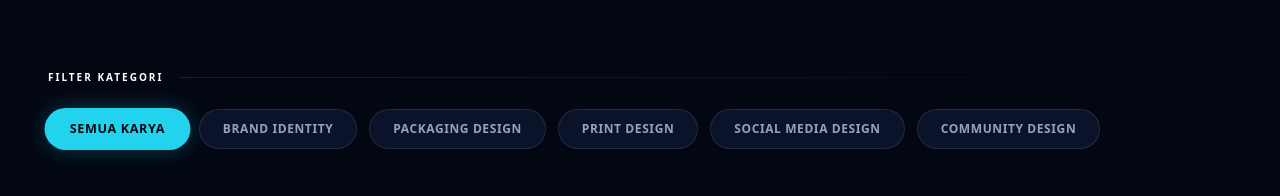
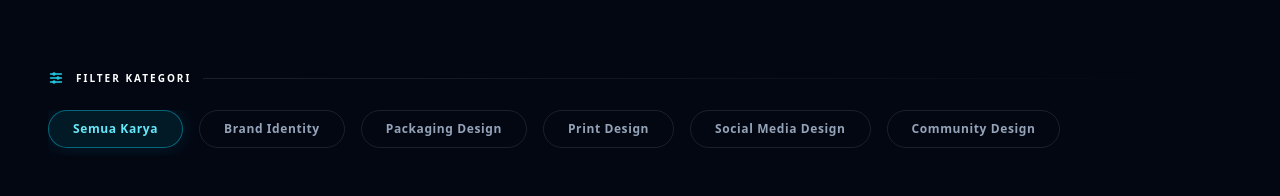
Before and after one commit to Rafli161102/CV-MRR, a Next.js app: page /projects in a window 1280 px wide. Shown: the part 423-619 px from the top of the page. Built offline with nearby package versions, Linux system fonts and the light colour scheme; grey boxes are pictures that could not be loaded.

Commit message:
Update page.jsx

```diff
--- a/src/app/projects/page.jsx
+++ b/src/app/projects/page.jsx
@@ -19,6 +19,12 @@ const SparklesIcon = () => (
   </svg>
 );
 
+const FilterIcon = () => (
+  <svg xmlns="http://www.w3.org/2000/svg" fill="none" viewBox="0 0 24 24" strokeWidth={2} stroke="currentColor" className="w-4 h-4 text-cyan-400">
+    <path strokeLinecap="round" strokeLinejoin="round" d="M10.5 6h9.75M10.5 6a1.5 1.5 0 11-3 0m3 0a1.5 1.5 0 10-3 0M3.75 6H7.5m3 12h9.75m-9.75 0a1.5 1.5 0 01-3 0m3 0a1.5 1.5 0 00-3 0m-3.75 0H7.5m9-6h3.75m-3.75 0a1.5 1.5 0 01-3 0m3 0a1.5 1.5 0 00-3 0m-9.75 0h9.75" />
+  </svg>
+);
+
 export default function ProjectsPage() {
   const [activeCategory, setActiveCategory] = useState('All');
 
@@ -29,20 +35,19 @@ export default function ProjectsPage() {
     : PROJECT_LIST.filter(project => project.category === activeCategory);
 
   return (
-    // FIX UTAMA: overflow-hidden di root div untuk membunuh semua potensi layar melar di HP
+    // Membunuh potensi horizontal scrolling di Body, tapi mengizinkannya di Menu Kategori
     <div className="min-h-screen pt-32 pb-24 relative overflow-hidden bg-[#030712]">
 
-      {/* Background Decor (Posisi aman di dalam pembungkus overflow-hidden) */}
+      {/* Background Decor */}
       <div className="absolute top-0 right-0 w-[80vw] h-[80vw] max-w-[600px] max-h-[600px] bg-cyan-900/20 rounded-full blur-[120px] pointer-events-none -z-10 translate-x-1/3 -translate-y-1/3"></div>
       <div className="absolute bottom-0 left-0 w-[80vw] h-[80vw] max-w-[600px] max-h-[600px] bg-indigo-900/20 rounded-full blur-[120px] pointer-events-none -z-10 -translate-x-1/3 translate-y-1/3"></div>
 
       <div className="max-w-[1400px] mx-auto px-6 lg:px-12 relative z-10 w-full">
 
         {/* ========================================================= */}
-        {/* HEADER SECTION (GOLDEN RATIO 61.8 : 38.2)                 */}
+        {/* HEADER SECTION                                            */}
         {/* ========================================================= */}
         <div className="flex flex-col lg:flex-row gap-10 lg:gap-16 mb-20 items-start">
-
           <div className="w-full lg:w-[61.8%] reveal stagger-1">
             <div className="inline-flex items-center gap-3 px-4 py-2 rounded-full bg-cyan-500/10 border border-cyan-500/20 text-cyan-400 text-[10px] font-bold tracking-widest uppercase mb-6">
               <span className="w-2 h-2 rounded-full bg-cyan-500 animate-pulse"></span>
@@ -82,37 +87,32 @@ export default function ProjectsPage() {
         </div>
 
         {/* ========================================================= */}
-        {/* FILTER KATEGORI (DESAIN CHIP/PILL PROFESIONAL)            */}
+        {/* FILTER KATEGORI (MODERN MINIMALIST & SWIPEABLE)           */}
         {/* ========================================================= */}
-        <div className="mb-12 reveal stagger-3">
+        <div className="relative mb-12 reveal stagger-3">
 
-          <div className="flex items-center gap-4 mb-6">
+          <div className="flex items-center gap-3 mb-6">
+            <FilterIcon />
             <h3 className="text-[10px] font-bold text-white uppercase tracking-[0.2em]">Filter Kategori</h3>
             <div className="h-[1px] flex-grow bg-gradient-to-r from-white/10 to-transparent"></div>
           </div>
 
-          <div className="flex flex-wrap gap-3">
+          {/* Fading Edge (Gradasi gelap di kanan khusus HP sebagai petunjuk bisa digeser) */}
+          <div className="absolute right-0 top-10 bottom-0 w-16 bg-gradient-to-l from-[#030712] to-transparent z-20 md:hidden pointer-events-none"></div>
+
+          {/* Container Geser (Scrollable tanpa Scrollbar) */}
+          <div className="flex overflow-x-auto gap-3 sm:gap-4 pb-2 snap-x snap-mandatory [&::-webkit-scrollbar]:hidden [-ms-overflow-style:none] [scrollbar-width:none]">
             {categories.map((category) => (
               <button
                 key={category}
                 onClick={() => setActiveCategory(category)}
-                className={`group relative px-5 py-2.5 sm:px-6 sm:py-3 rounded-full text-[10px] sm:text-xs font-bold uppercase tracking-wider transition-all duration-300 ${
+                className={`relative shrink-0 snap-center px-6 py-2.5 rounded-full text-[11px] sm:text-xs font-semibold tracking-wider transition-all duration-300 border ${
                   activeCategory === category
-                    ? 'text-[#030712] shadow-[0_0_20px_rgba(6,182,212,0.3)] scale-105'
-                    : 'text-slate-400 hover:text-white hover:scale-105'
+                    ? 'bg-cyan-500/10 border-cyan-500/50 text-cyan-300 shadow-[0_0_20px_rgba(6,182,212,0.15)]' // Ghost Button (Minimalis menyala)
+                    : 'bg-transparent border-white/10 text-slate-400 hover:bg-white/5 hover:border-white/20 hover:text-white' // Inactive
                 }`}
               >
-                {/* Latar Belakang Tombol yang Lebih Mewah */}
-                {activeCategory === category ? (
-                  <span className="absolute inset-0 bg-cyan-400 rounded-full"></span>
-                ) : (
-                  <span className="absolute inset-0 bg-[#0A1329] border border-white/10 rounded-full group-hover:border-cyan-500/50 transition-colors"></span>
-                )}
-
-                {/* Ubah kata 'All' agar panjang karakternya imbang dengan kategori lain */}
-                <span className="relative z-10">
-                  {category === 'All' ? 'Semua Karya' : category}
-                </span>
+                {category === 'All' ? 'Semua Karya' : category}
               </button>
             ))}
           </div>
```
